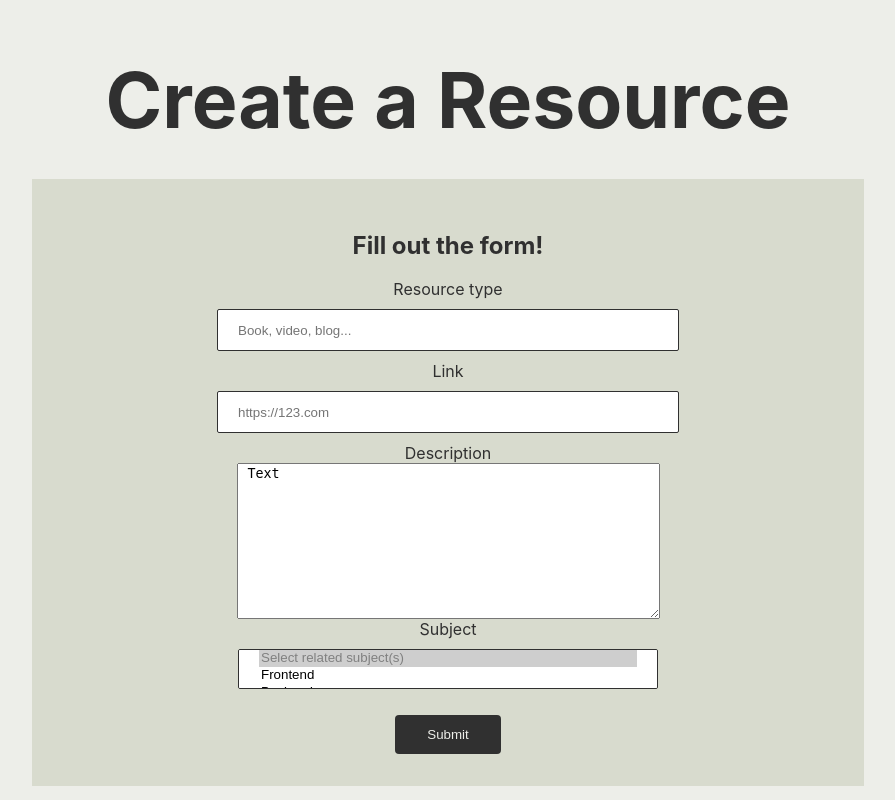
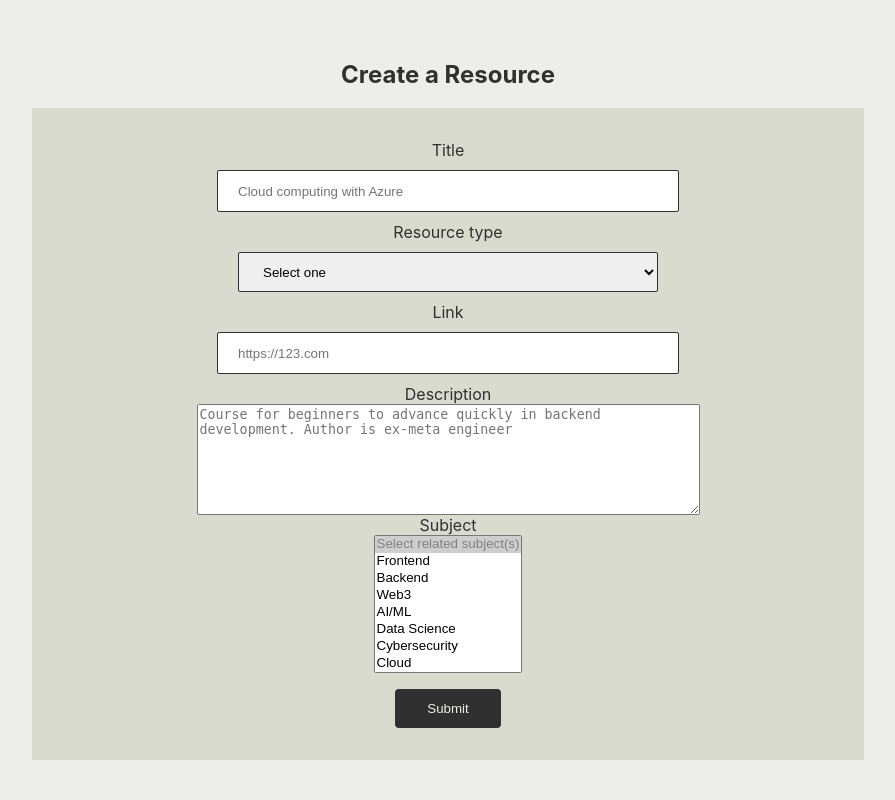
Before and after one commit to ben12mwaniki/skill-up, a Django app: page /create_resource in a window 1280 px wide. Shown: the whole page, without its empty margins (192-1087 px from the left). Run offline with Django 5.2, Linux system fonts and the light colour scheme.

Commit message:
fix search to use text indexing

```diff
--- a/skillup/djangoapp/views.py
+++ b/skillup/djangoapp/views.py
@@ -30,16 +30,20 @@ def create_user(request):
 def create_resource(request):
     if request.method == 'POST':
 
+        title = request.POST.get('title')
         type = request.POST.get('type')
         link = request.POST.get('link')
-        subject = request.POST.get('subject')
+        subjects = request.POST.getlist('subjects')
         description = request.POST.get('description')
+
+        print(' '.join(subjects))
 
 
         dbname = client['skillupdb']
         collection = dbname['resources']
         resource = {
-            "subject": subject,
+            "title": title,
+            "subjects": ', '.join(subjects),
             "type": type,
             "link": link,
             "description": description,
@@ -78,15 +82,20 @@ def get_users(request):
 
 def search(request):
     if request.method == 'POST':
-        subject = request.POST.get('search')
+        search_text = request.POST.get('search_text')
         type = request.POST.get('type')
         dbname = client['skillupdb']
         collection = dbname['resources']
-        resources = collection.find({'type': type, '$text': {'$search': subject}})
-        if resources:
-            return render(request, 'results.html', {'resources': resources})
+
+        if type == '':
+            resources = collection.find({'$text': {'$search': search_text}})
+        elif search_text == '':
+            resources = collection.find({'type': type})
         else:
-            return render(request, 'results.html', {'resources': None})
+            resources = collection.find({'$text': {'$search': search_text}, 'type': type})
+
+        return render(request, 'results.html', {'resources': resources})
+
     if request.method == 'GET':
         return render(request, 'search.html')
 
@@ -100,10 +109,10 @@ def get_resources(request):
     return HttpResponse("<h1>Resources fetched successfully!</h1>")
 
 
-#Text index for search based on description and subject
+#Text index for search based on description and subjects
 def create_text_index():
     dbname = client['skillupdb']
     collection = dbname['resources']
-    collection.create_index([('description', 'text'), ('subject', 'text')])
+    collection.create_index([('description', 'text'), ('subjects', 'text'), ('title', 'text')])
 
 create_text_index()
--- a/skillup/templates/create_resource.html
+++ b/skillup/templates/create_resource.html
@@ -10,28 +10,39 @@
 
 </head>
 <body>
-  <h1>Create a Resource</h1>
+  <h2>Create a Resource</h2>
   <div class="container">
     <div class="cta-form">
-      <h2>Fill out the form!</h2>
     </div>
     <form action="/create_resource" method="post" class="form">
       {% csrf_token %}
 
+      <label for="title" class="form__label">Title</label>
+      <input type="text" placeholder="Cloud computing with Azure" class="form__input" name="title" required />
+
       <label for="type" class="form__label">Resource type</label>
-      <input type="text" placeholder="Book, video, blog..." class="form__input" name="type" required />
+      <select class="form__input" name="type" required>
+        <option value="" disabled selected>Select one</option>
+        <option value="video">Video</option>
+        <option value="blog">Blog</option>
+        <option value="book">Book</option>
+        <option value="podcast">Podcast</option>
+        <option value="newsletter">Newsletter</option>
+        <option value="course">Course</option>
+        <option value="forum">Forum</option>
+      </select>
 
       <label for="link" class="form__label">Link</label>
       <input type="link" placeholder="https://123.com" class="form__input" name="link" required />
 
-      <label for="type" class="form__label">Description</label>
-      <textarea name="description" cols="50" rows="10"> Text</textarea>
+      <label for="description" class="form__label">Description</label>
+      <textarea placeholder="Course for beginners to advance quickly in backend development. Author is ex-meta engineer" name="description" cols="60" rows="7"></textarea>
 
-      <label for="subject" class="form__label">Subject</label>
-      <select name="subject" class="form__input" multiple>
+      <label for="subjects" class="form__label">Subject</label>
+      <select name="subjects"  size="8" multiple required>
         <option value="" disabled selected>Select related subject(s)</option>
         <option value="Frontend">Frontend</option>
-        <option value="Backed">Backend</option>
+        <option value="Backend">Backend</option>
         <option value="Web3">Web3</option>
         <option value="AI/ML">AI/ML</option>
         <option value="Data_Science">Data Science</option>
--- a/skillup/templates/results.html
+++ b/skillup/templates/results.html
@@ -14,15 +14,17 @@
       <table style="color: #FFFFFF;">
         {% if resources %}
           <tr>
-            <th>Resource Type</th>
+            <th>Title</th>
+            <th>Type</th>
             <th>Link</th>
             <th>Subject</th>
           </tr>
           {% for resource in resources %}
           <tr>
+            <td>{{ resource.title }}</td>
             <td>{{ resource.type }}</td>
             <td><a href="{{ resource.link }}">visit</a></td>
-            <td>{{ resource.subject }}</td>
+            <td>{{ resource.subjects }}</td>
           </tr>
           {% endfor %}
         {% else %}
```
Also changed, not shown: skillup/templates/search.html (+8 -11 lines).
